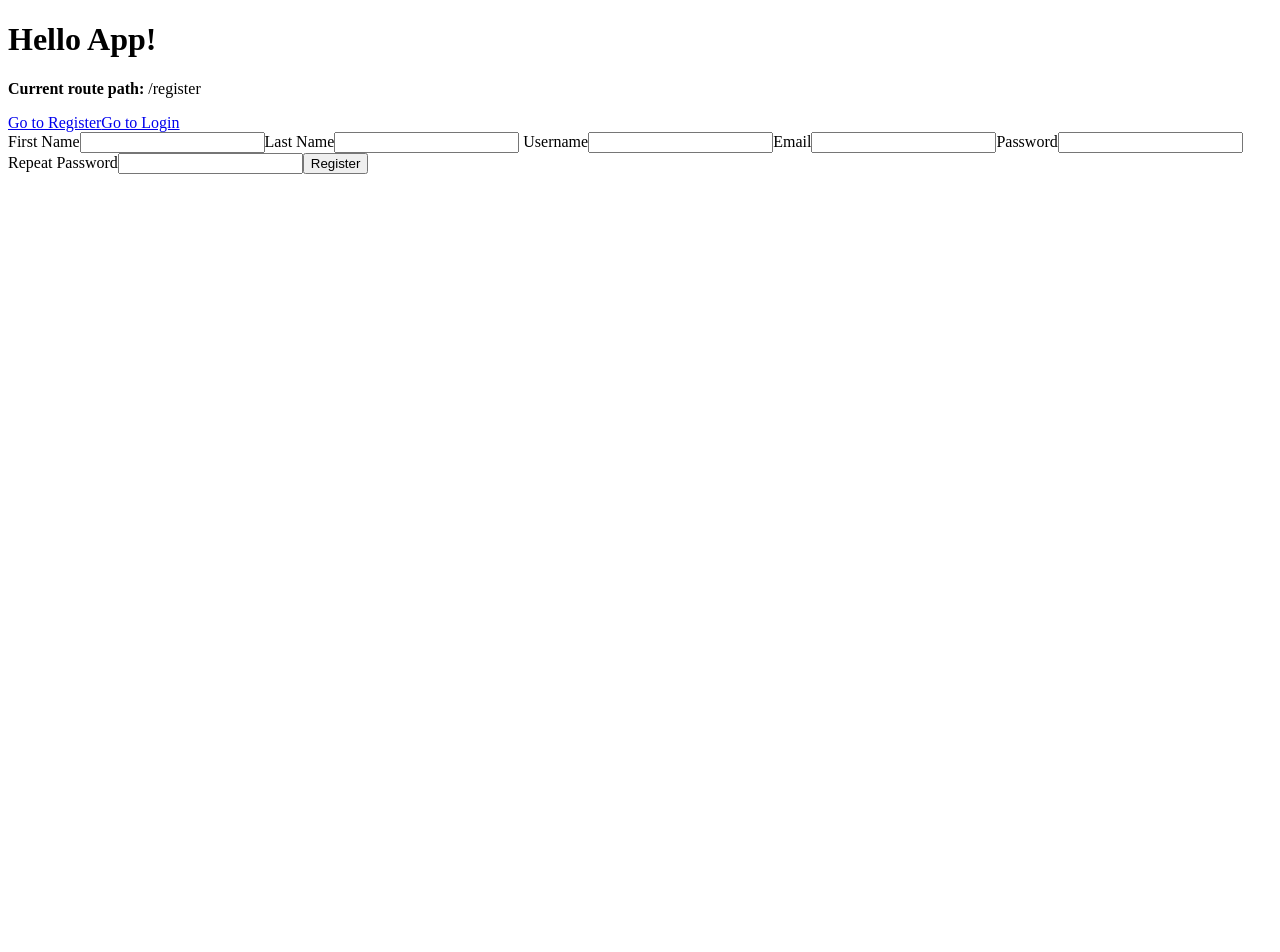
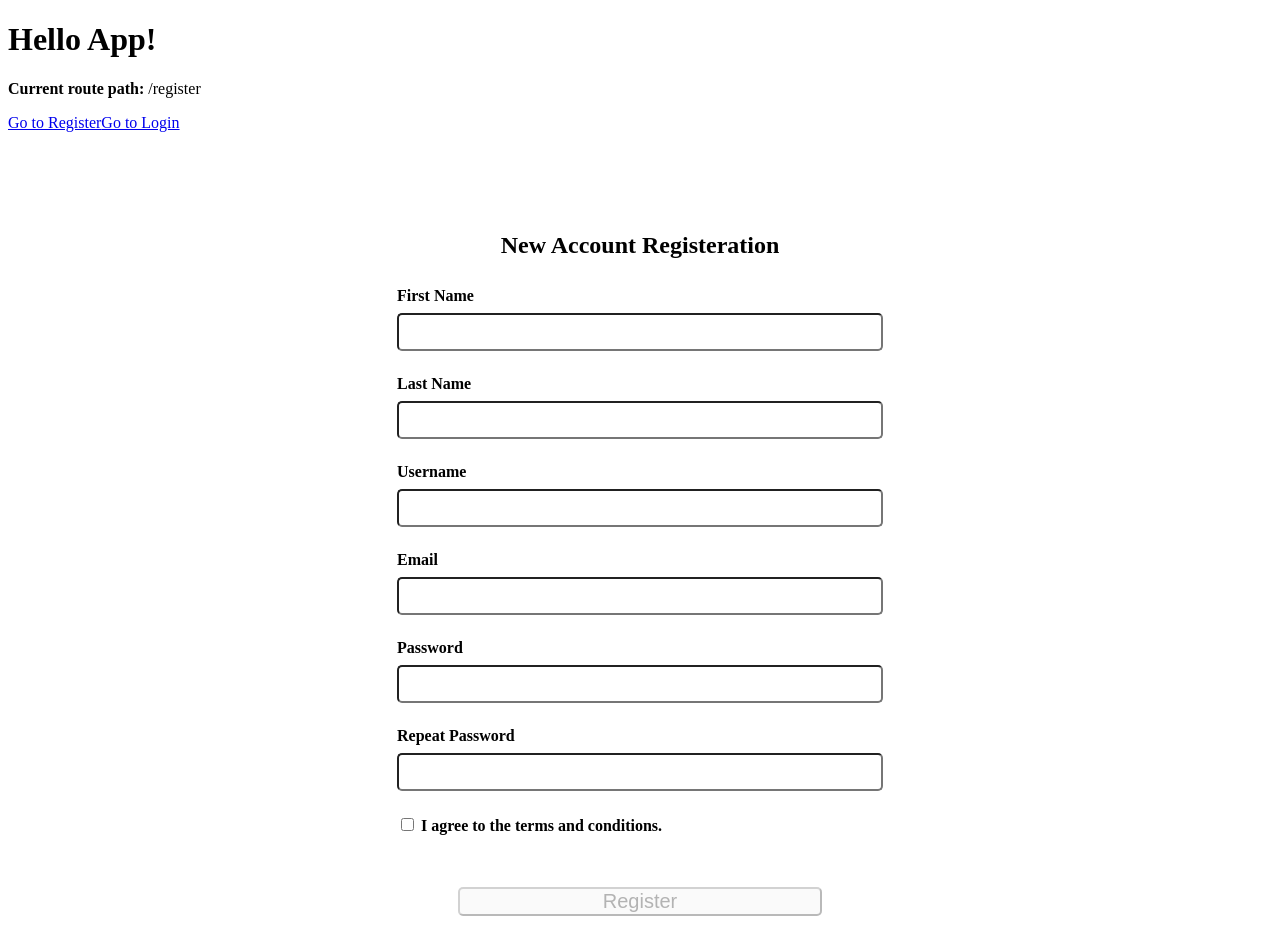
Before and after one commit to AboFawaz305/holberton-portfolio-project, a Vue app in the folder stage4/frontend/: page /register in a window 1280 px wide. Shown: the top 952 px of the page. Before the commit the page ends 800 px from the top, so only its background shows below. Built offline with nearby package versions, Linux system fonts and the light colour scheme.

Commit message:
complete registeration page layout styles

```diff
--- a/stage4/frontend/src/router/RegisterView.vue
+++ b/stage4/frontend/src/router/RegisterView.vue
@@ -18,6 +18,7 @@ export default {
       }),
       registerationErrorMessage: '',
       registerationSucccessMessage: '',
+      isTheUserAgreeToTermsAndConditions: false,
     }
   },
   components: {
@@ -55,26 +56,80 @@ export default {
 </script>
 <template>
   <Form @submit="onSubmit" :validation-schema="registerationFormSchema">
+    <h2>New Account Registeration</h2>
     <p v-if="registerationErrorMessage.length">{{ registerationErrorMessage }}</p>
     <p v-if="registerationSucccessMessage.length">{{ registerationSucccessMessage }}</p>
     <label for="firstname">First Name</label>
-    <Field name="firstname" />
     <ErrorMessage name="firstname" />
+    <Field id="firstname" name="firstname" />
     <label for="lastname">Last Name</label>
-    <Field name="lastname" />
     <ErrorMessage name="lastname" />
+    <Field id="lastname" name="lastname" />
     <label for="username"> Username</label>
-    <Field name="username" />
     <ErrorMessage name="username" />
+    <Field id="username" name="username" />
     <label for="email">Email</label>
-    <Field name="email" />
     <ErrorMessage name="email" />
+    <Field id="email" name="email" />
     <label for="password">Password</label>
-    <Field name="password" />
     <ErrorMessage name="password" />
+    <Field id="password" name="password" type="password" />
     <label for="repeatPassword">Repeat Password</label>
-    <Field name="repeatPassword" />
     <ErrorMessage name="repeatPassword" />
-    <button type="submit">Register</button>
+    <Field id="repeatPassword" name="repeatPassword" type="password" />
+    <label for="termsAndConditions">
+      <input
+        id="termsAndConditions"
+        name="termsAndConditions"
+        v-model="isTheUserAgreeToTermsAndConditions"
+        type="checkbox"
+      />
+      I agree to the terms and conditions.
+    </label>
+    <button :disabled="!isTheUserAgreeToTermsAndConditions" type="submit">Register</button>
   </Form>
 </template>
+<style scoped>
+* {
+  /* border: 1px red solid; */
+}
+
+h2 {
+  text-align: center;
+}
+
+form {
+  margin: auto;
+  display: flex;
+  flex-direction: column;
+  max-width: 486px;
+  padding: 5em;
+  gap: 0.5em;
+  border-radius: 25px;
+}
+
+label {
+  font-weight: bolder;
+}
+
+input {
+  margin-bottom: 1em;
+  font-size: inherit;
+  color: inherit;
+  padding: 0.5em;
+  border-radius: 5px;
+}
+
+form button {
+  font-size: 1.25em;
+  margin-top: 2rem;
+  margin-inline: 12.5%;
+  border-radius: 5px;
+}
+
+@media screen and (max-width: 586px) {
+  form {
+    padding-inline: 0;
+  }
+}
+</style>
```
